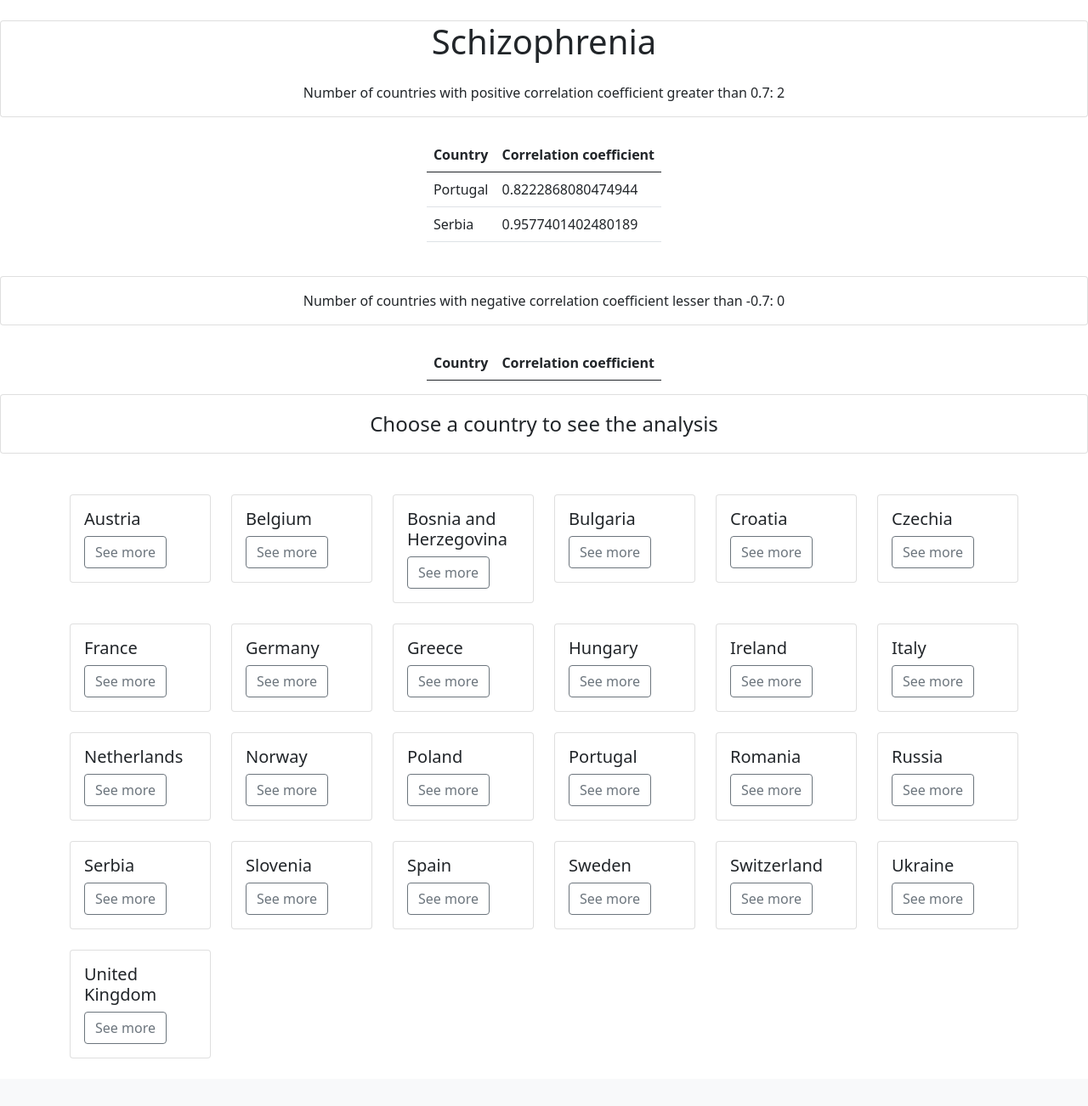
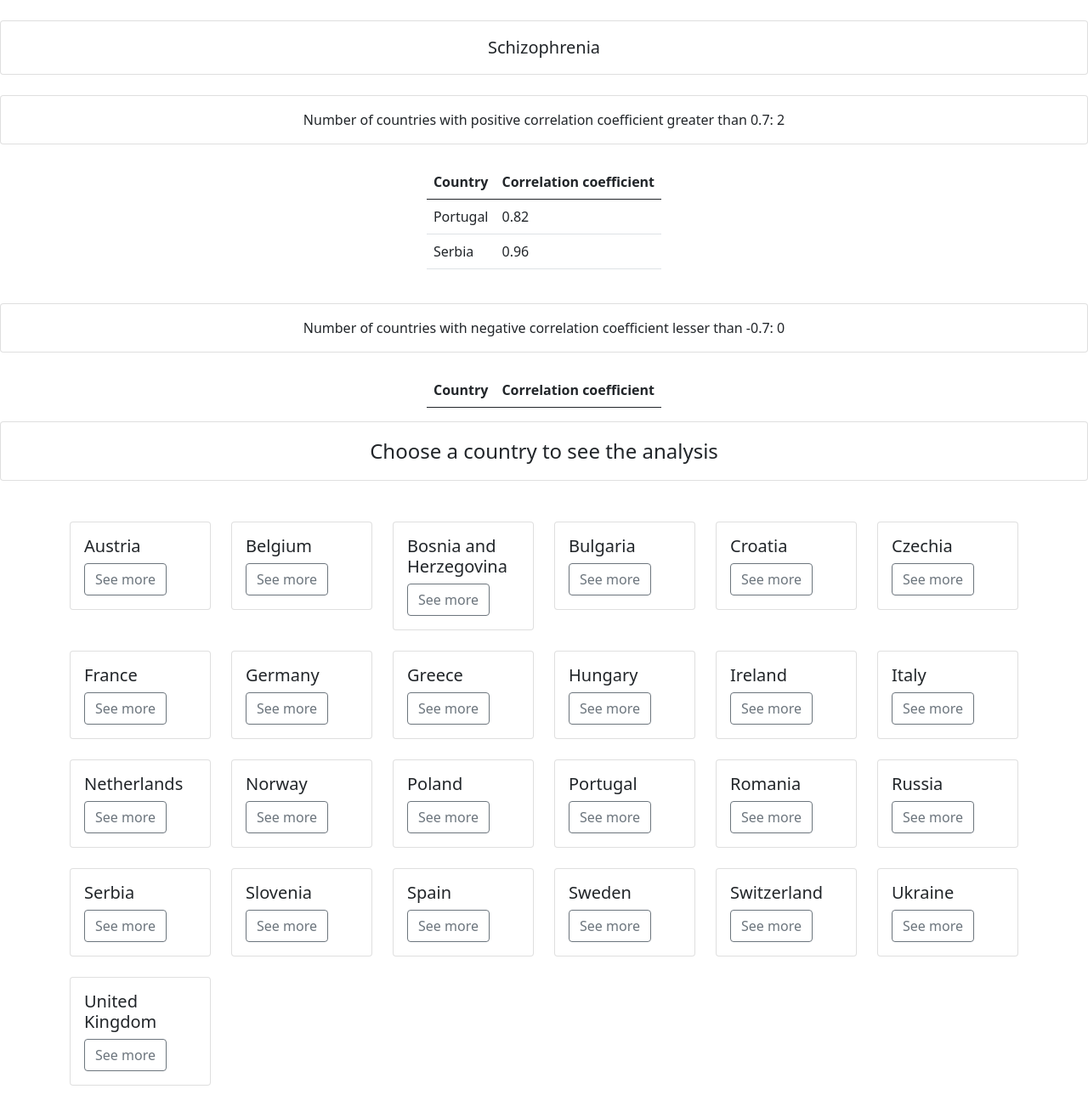
Before and after one commit to justjachowicz/DataAnalysisProject, a Flask app: page /views/schizophrenia in a window 1280 px wide. Shown: the part 56-1358 px from the top of the page at 85% size. Before the commit the page ends 1302 px from the top, so only its background shows below. Run offline with Flask 3, Linux system fonts and the light colour scheme; data comes from the database, SQL or seed files in the repository; lists and menus that the app fills with data are empty.

Commit message:
Vizualisations and front-end corrections.

```diff
--- a/app/__init__.py
+++ b/app/__init__.py
@@ -13,7 +13,7 @@
     db.init_app(app)
 
     from app.config.configGetter import get_db_state
-    db_state = get_db_state()
+    reset_db_state = get_db_state()
 
     from .views import views
     app.register_blueprint(views, url_prefix='/views')
@@ -27,7 +27,7 @@
         check configuration settings and reset database if needed
         :return: index page
         """
-        if db_state == 'True':
+        if reset_db_state == 'True':
             conn = db.get_db()
             db.init_db()
             db.fill_db(conn)
--- a/app/templates/aggregate_analysis.html
+++ b/app/templates/aggregate_analysis.html
@@ -3,15 +3,13 @@
 {% block body %}
 
     <div class="card px-4 text-center">
-        <div class="card-body fs-2">
+        <div class="card-body fs-5">
             Aggregate analysis for {{ country.title() }}
         </div>
     </div>
 
     <div>
         <img src="{{ url_for('static', filename='heatmap.png') }}" class="rounded mx-auto d-block">
-
-{#        <img src="{{ url_for('views.createHeatMap', country = country) }}" class="rounded mx-auto d-block">#}
     </div>
 
 {% endblock %}
--- a/app/templates/disorder.html
+++ b/app/templates/disorder.html
@@ -3,7 +3,11 @@
 {% block body %}
 
     <div class="card px-4 my-4 text-center">
-        <h3 class="display-6">{{ disorder.title() }}</h3>
+        <div class="card-body fs-5">
+            {{ disorder.title() }}
+        </div>
+    </div>
+    <div class="card px-4 my-4 text-center">
         <div class="card-body fs-6">
             Number of countries with positive correlation coefficient greater than 0.7: {{ number_countries_pos_corr }}
         </div>
--- a/app/views.py
+++ b/app/views.py
@@ -119,17 +119,17 @@
 
     fig, ax1 = plt.subplots(figsize=(8, 4))
 
-    ax1.plot(years, life_quality, color='blue', label='Life quality')
+    ax1.plot(years, life_quality, color='black', label='Life quality')
     ax1.grid(False)
     ax1.set_xlabel('Year')
-    ax1.set_ylabel('Life quality', color='blue')
-    ax1.tick_params(axis='y', labelcolor='blue')
+    ax1.set_ylabel('Life quality', color='black')
+    ax1.tick_params(axis='y', labelcolor='black')
 
     ax2 = ax1.twinx()
-    ax2.plot(years, disorder_prevalence, color='red', label=f'{disorder.title()} index')
+    ax2.plot(years, disorder_prevalence, color='royalblue', label=f'{disorder.title()} index')
     ax2.grid(False)
-    ax2.set_ylabel(f'{disorder.title()}  index', color='red')
-    ax2.tick_params(axis='y', labelcolor='red')
+    ax2.set_ylabel(f'{disorder.title()}  index', color='royalblue')
+    ax2.tick_params(axis='y', labelcolor='royalblue')
     plt.subplots_adjust(bottom=0.15,)
     plt.title(f'Life quality index and {disorder} prevalence rate in {country.title()} (2012-2019)')
 
@@ -178,6 +178,7 @@
     merged_df = disorder_df.merge(life_quality_df, on=['country', 'year'])
 
     corr_coefficient = merged_df['life_quality'].corr(merged_df[disorder_index])
+    corr_coefficient = round(corr_coefficient, 2)
 
     return corr_coefficient
 
@@ -259,7 +260,7 @@
             'schizophrenia_index': 'schizophrenia'
         })
 
-    fig, ax1 = plt.subplots(figsize=(12, 8))
+    fig, ax1 = plt.subplots(figsize=(10, 6))
     sb.heatmap(final_df.corr(), cmap="YlGnBu", annot=True)
     ax1.grid(False)
     plt.title('Correlation heatmap')
```
Also changed, not shown: app/templates/disorder_by_country.html (+3 -5 lines).
